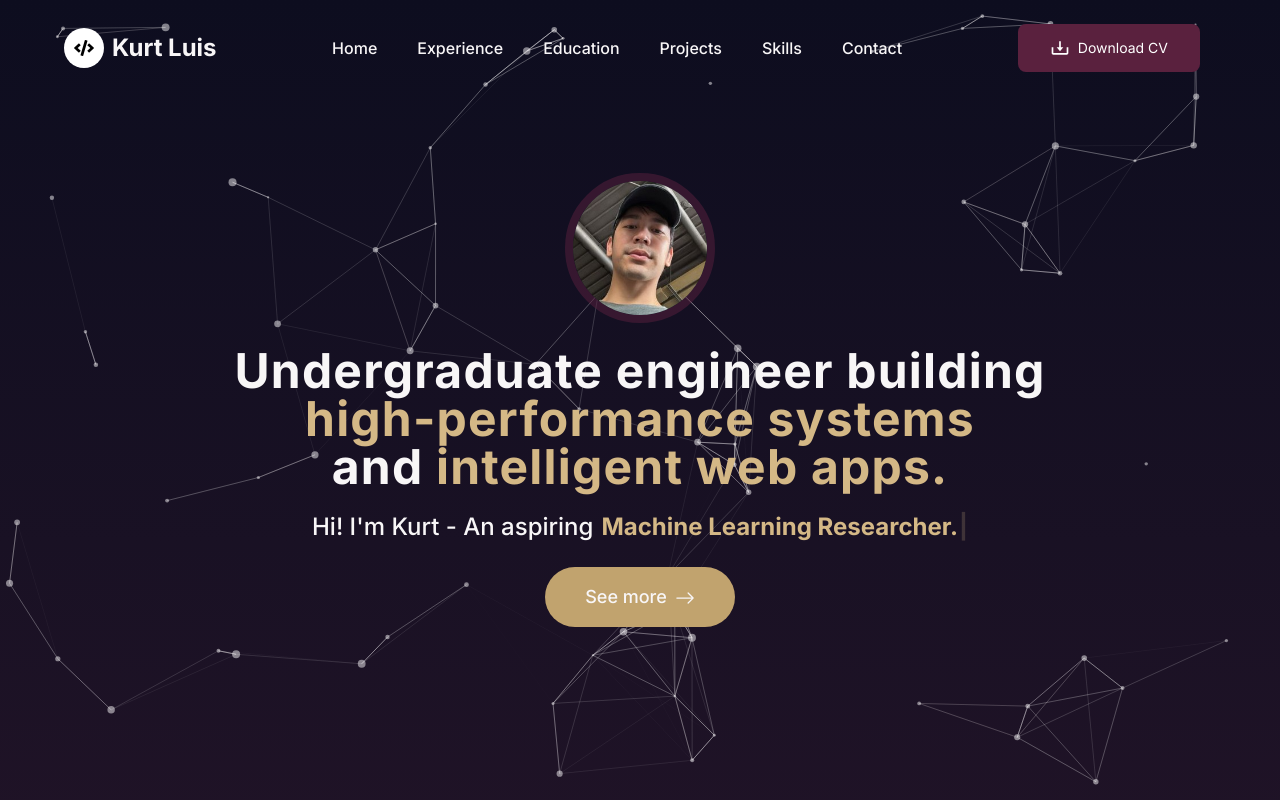
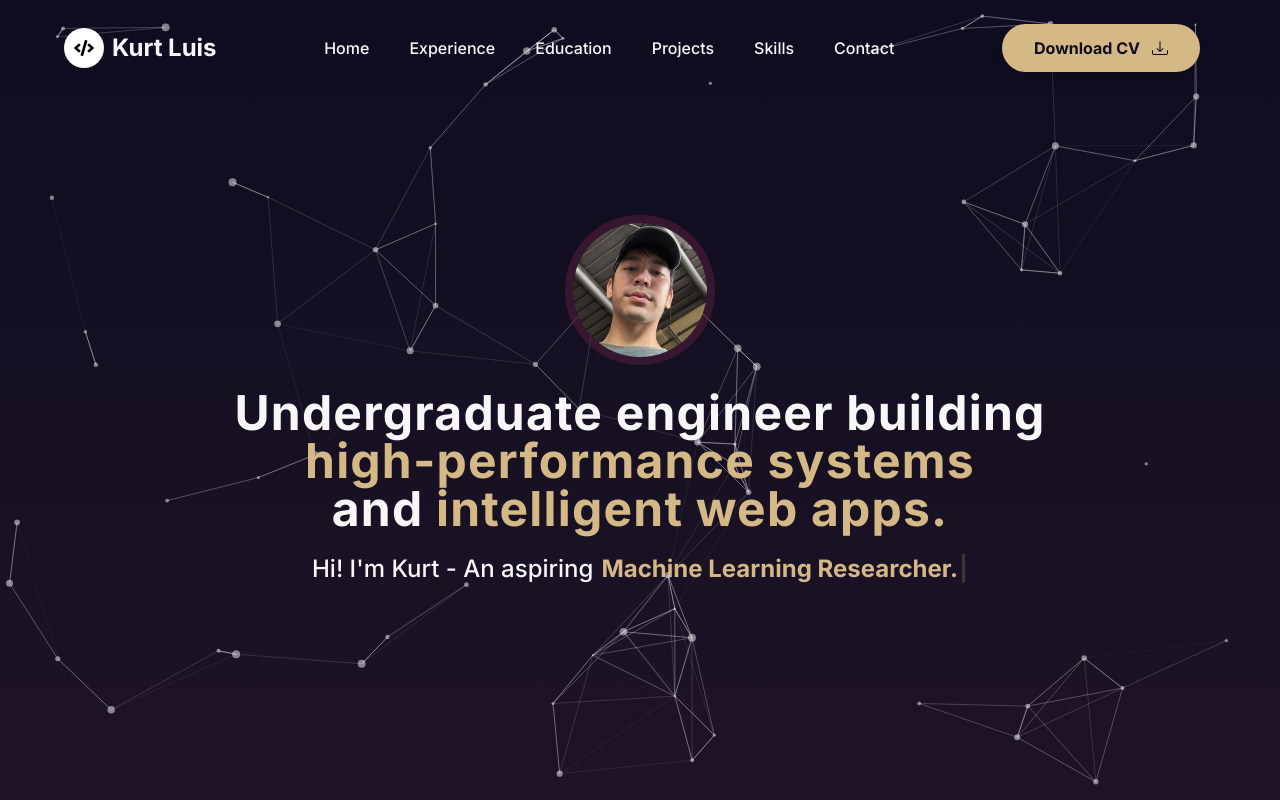
Before and after one commit to kurt-luis/portfolio, a Next.js app: page / in a window 1280 px wide. Shown: the top 800 px of the page. Built offline with nearby package versions, Linux system fonts and the light colour scheme.

Commit message:
core functions, download CV, animations

```diff
--- a/app/layout.tsx
+++ b/app/layout.tsx
@@ -2,6 +2,7 @@ import type { Metadata } from "next";
 import { Inter } from "next/font/google";
 import "./globals.css";
 import ResponsiveNav from "@/components/Home/Navbar/ResponsiveNav";
+import { Analytics } from "@vercel/analytics/next"
 
 const font = Inter({
   weight: ["100", "200", "300", "400", "500", "600", "700", "800", "900"],
@@ -24,6 +25,7 @@ export default function RootLayout({
       className={`${font.className} h-full antialiased bg-[#5a213e] text-white bg-fixed`}
     >
       <body className="min-h-full flex flex-col">
+        <Analytics/>
         <section className="bg-gradient-to-b from-[#0d0d1f] to-[#5a213e]">
           <ResponsiveNav />
         </section>
--- a/components/Home/Hero/Hero.tsx
+++ b/components/Home/Hero/Hero.tsx
@@ -16,14 +16,15 @@ const Hero = () => {
                 width={150}
                 height={150}
                 className="rounded-full border-8 border-[#5a213e]/50"
+                data-aos="fade-up"
             />
 
-            <h1 className="text-2xl sm:text-3xl md:text-4xl lg:text-5xl mt-6 text-center font-bold tracking-wide">
+            <h1 data-aos="fade-up" data-aos-delay="1000" className="text-2xl sm:text-3xl md:text-4xl lg:text-5xl mt-6 text-center font-bold tracking-wide">
                 Undergraduate engineer building<br /> <span className="text-[#d4b886]">high-performance systems</span> <br />
                 and <span className="text-[#d4b886]">intelligent web apps.</span>
             </h1>
 
-            <h2 className="mt-5 text-sm px-2 text-center sm:text-2xl font-medium flex items-center">
+            <h2 data-aos="fade-up" data-aos-delay="1200" className="mt-5 text-sm px-2 text-center sm:text-2xl font-medium flex items-center">
                 Hi! I'm Kurt - An aspiring <span className="text-[#d4b886] font-bold">
                     <TypeWriter options={{
                         strings: [
@@ -40,12 +41,6 @@ const Hero = () => {
                     />
                 </span>
             </h2>
-
-            <button className="mt-6 px-10 py-4 bg-[#c1a36e] hover:bg-[#d4b886] transition-all duration-300
-            cursor-pointer rounded-full text-lg font-medium">
-                <span>See more</span>
-                <BsArrowRight className="w-5 h-5 ml-2 inline-block" />
-            </button>
         </div>
     </div>
   )
--- a/components/Home/Home.tsx
+++ b/components/Home/Home.tsx
@@ -1,12 +1,34 @@
 "use client";
 import React from "react";
+import { useEffect } from "react";
 import Hero from "./Hero/Hero";
 import Resume from "./Resume/Resume";
 import Projects from "./Projects/Projects";
 import Skills from "./Skills/Skills";
 import Footer from "./Footer/Footer";
+import AOS from 'aos';
+import 'aos/dist/aos.css';
+
 
 const Home = () => {
+
+    useEffect(() => {
+      const initAOS = async() => {
+        await import('aos');
+
+        AOS.init(
+          {
+            duration: 1000,
+            easing: 'ease',
+            once: true,
+            anchorPlacement: "top-bottom",
+          }
+        )
+      };
+
+      initAOS();
+    }, [])
+
     return (
       <div className="bg-gradient-to-b from-[#0d0d1f] to-[#5a213e] min-h-screen overflow-hidden">
         <section id="home">
--- /dev/null
+++ b/components/Home/Navbar/DownloadCVButton.tsx
@@ -0,0 +1,17 @@
+import React from 'react';
+import { BsDownload } from 'react-icons/bs';
+
+const DownloadCVButton = () => {
+  return (
+    <a
+        href="/Landoy-CV.pdf"
+        download="Landoy-CV.pdf"
+        className="inline-flex items-center gap-3 px-8 py-3 bg-[#d4b886] text-[#0d0d1f] text-sm sm:text-base font-bold rounded-full hover:bg-white hover:-translate-y-1 hover:shadow-[0_10px_20px_rgba(212,184,134,0.3)] transition-all duration-300 shadow-lg group"
+    >
+        <span>Download CV</span>
+        <BsDownload className="w-4 h-4 font-bold group-hover:translate-y-1 transition-transform duration-300" />
+    </a>
+  );
+}
+
+export default DownloadCVButton;
--- a/components/Home/Navbar/Nav.tsx
+++ b/components/Home/Navbar/Nav.tsx
@@ -6,6 +6,7 @@ import { BiDownload } from 'react-icons/bi';
 import Link from 'next/link';
 import { NavLinks } from '@/constant/constant';
 import { HiBars3BottomRight } from 'react-icons/hi2';
+import DownloadCVButton from './DownloadCVButton';
 
 type Props = {
     openNav: () => void;
@@ -51,11 +52,7 @@ const Nav = ({ openNav }: Props) => {
             {/* Buttons */}
             <div className="flex items-center space-x-4">
                 {/* CV Button */}
-                <button className="px-8 py-3.5 text-sm cursor-pointer rounded-lg bg-[#5a213e] hover:bg-[#8e556c]
-                transition-all duration-300 text-white flex items-center space-x-2">
-                    <BiDownload className="w-5 h-5" />
-                    <span>Download CV</span>
-                </button>
+                <DownloadCVButton />
 
                 {/* Burger Menu */}
                 <HiBars3BottomRight onClick={openNav} className="w-8 h-8 cursor-pointer text-[#f8f6f7] lg:hidden"/>
--- a/components/Home/Projects/Projects.tsx
+++ b/components/Home/Projects/Projects.tsx
@@ -5,11 +5,12 @@ import ProjectCard from './ProjectCard';
 const Projects = () => {
   return (
     <div className="pt-16 pb-16">
-        <h1 className="text-center text-4xl md:text-5xl xl:text-6xl font-bold text-[#f8f6f7]">
+        <h1 data-aos="fade-up" className="text-center text-4xl md:text-5xl xl:text-6xl font-bold text-[#f8f6f7]">
             See my <br /> recent <span className="text-[#d4b886]"> projects </span>
         </h1>
         <div className="w-[70%] mx-auto grid grid-cols-1 md:grid-cols-2 gap-10 mt-16">
             {/* First Project */}
+            <div data-aos="flip-left">
                 <ProjectCard
                     title="EEEInventory: A Smart Inventory System"
                     description="A web dashboard ingesting component stock data from a collection of sensors wired to an ESP32 microcontroller."
@@ -17,8 +18,10 @@ const Projects = () => {
                     technologies={['HTML', 'CSS', 'JavaScript', 'C++', 'Firebase']}
                     tags={['Smart Systems', 'Electronics', 'Embedded', 'Firebase']}
                 />
+            </div>
 
             {/* Second Project */}
+            <div data-aos="flip-right">
                 <ProjectCard
                     title="Parallel Implementations of the LeNet-5 Architecture on the CIFAR-10 Dataset"
                     description="Implementation and performance analysis of a parallelized LeNet-5 from scratch."
@@ -28,6 +31,7 @@ const Projects = () => {
                     githubUrl="https://github.com/kurt-luis/parallel-lenet5"
                 />
             </div>
+        </div>
 
     </div>
   )
--- a/components/Home/Resume/Resume.tsx
+++ b/components/Home/Resume/Resume.tsx
@@ -8,7 +8,7 @@ const Resume = () => {
     <div className="pt-20 pb-16">
         <div className="w-[90%] sm:w-[70%] mx-auto grid grid-cols-1 xl:grid-cols-2 gap-10">
             {/* Work */}
-            <div>
+            <div data-aos="fade-right">
                 <h1 className="text-3xl sm:text-4xl font-bold text-[#f8f6f7]">My
                     <span className="text-[#d4b886]"> Experience</span>
                 </h1>
@@ -49,7 +49,7 @@ const Resume = () => {
             </div>
 
             {/* Education */}
-            <div>
+            <div data-aos="fade-left">
                 <h1 className="text-3xl sm:text-4xl font-bold text-[#f8f6f7]">My
                     <span className="text-[#d4b886]"> Education</span>
                 </h1>
--- a/components/Home/Skills/Skills.tsx
+++ b/components/Home/Skills/Skills.tsx
@@ -20,11 +20,11 @@ const skills = [
 const Skills = () => {
     return (
         <div className="text-[#f8f6f7] pt-16 pb-24 max-w-7xl mx-auto px-4">
-            <h1 className="text-center text-2xl md:text-4xl xl:text-5xl font-bold text-[#f8f6f7] mb-16">
+            <h1 data-aos="fade-up" className="text-center text-2xl md:text-4xl xl:text-5xl font-bold text-[#f8f6f7] mb-16">
                 My <span className="text-[#d4b886]">Skills</span>
             </h1>
 
-            <div className="flex flex-wrap justify-center gap-6">
+            <div data-aos="fade-up" data-aos-delay="500" className="flex flex-wrap justify-center gap-6">
                 {skills.map((skill) => (
                     <Tilt key={skill.name} scale={1.1} transitionSpeed={400}>
                         <div className="bg-[#0d0d1f]/70 border border-white/5 w-40 h-48 rounded-3xl flex flex-col items-center justify-center shadow-lg transition-all duration-300 hover:shadow-[0_10px_20px_rgba(212,184,134,0.1)] group">
--- a/package.json
+++ b/package.json
@@ -12,6 +12,7 @@
     "@tsparticles/engine": "^4.1.3",
     "@tsparticles/react": "^4.1.3",
     "@tsparticles/slim": "^4.1.3",
+    "@vercel/analytics": "^2.0.1",
     "aos": "^3.0.0-beta.6",
     "next": "16.2.7",
     "react": "19.2.4",
@@ -22,6 +23,7 @@
   },
   "devDependencies": {
     "@tailwindcss/postcss": "^4",
+    "@types/aos": "^3.0.8",
     "@types/node": "^20",
     "@types/react": "^19",
     "@types/react-dom": "^19",
```
Also changed, not shown: 2 other files (tests, documents, lock files or other folders). Lines whose indentation alone changed are shown as unchanged.
